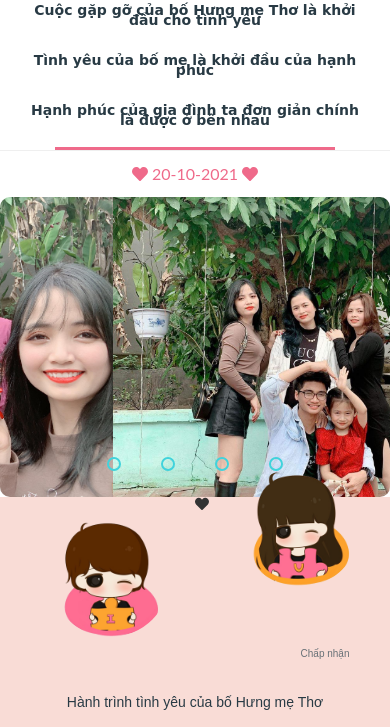
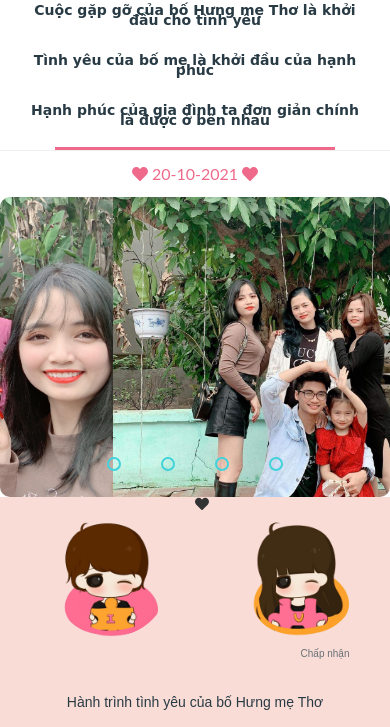
Before and after one commit to hieuche123/myfamily123, a plain HTML site: page index.html in a window 390 px wide. Shown: the part 113-840 px from the top of the page. Drawn offline with nearby package versions, Linux system fonts and the light colour scheme; a web font is replaced by a local one.

Commit message:
Update style.css

```diff
--- a/public/css/style.css
+++ b/public/css/style.css
@@ -3614,5 +3614,7 @@ input[type=text]::-ms-clear {
     .svg-inline--fa::before {
         margin-left: -16px;
     }
-
-}
+  .ch-grid.woman {
+        margin-top: 30px;
+    }
+}
```
